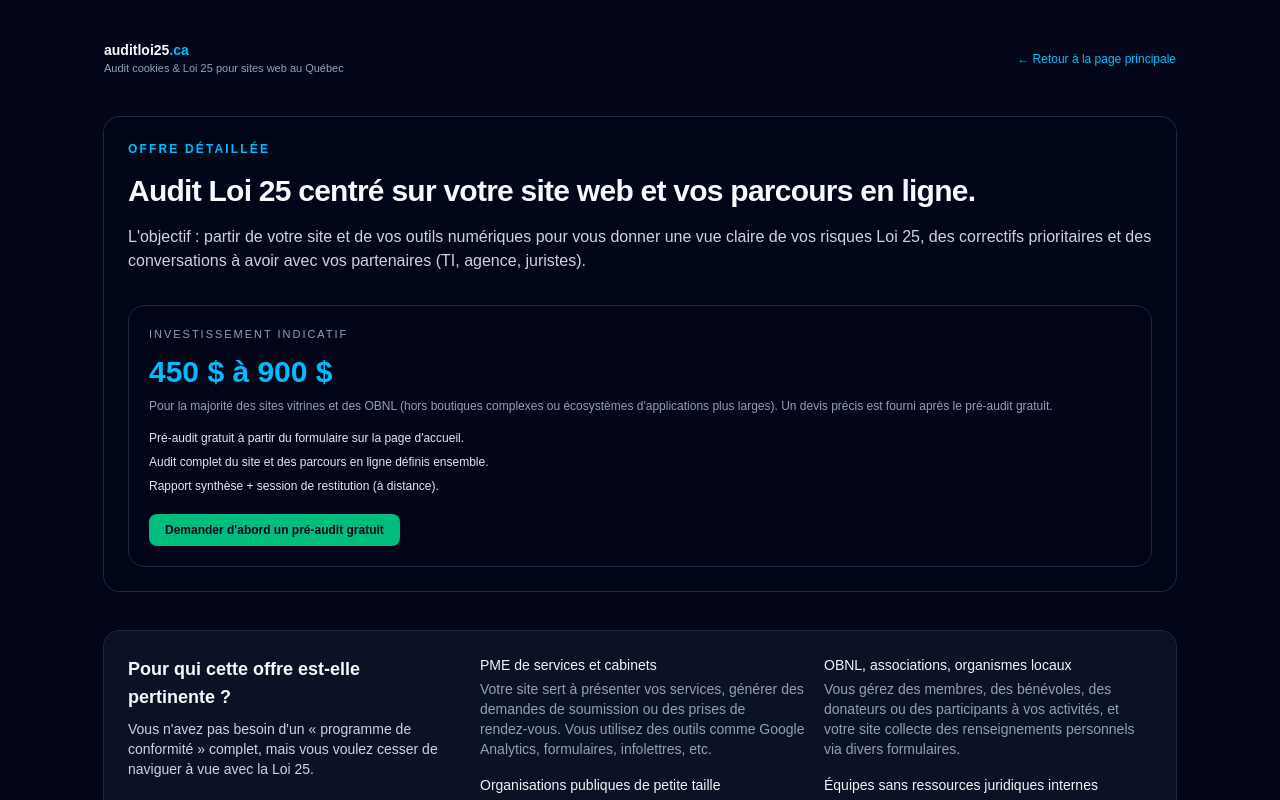
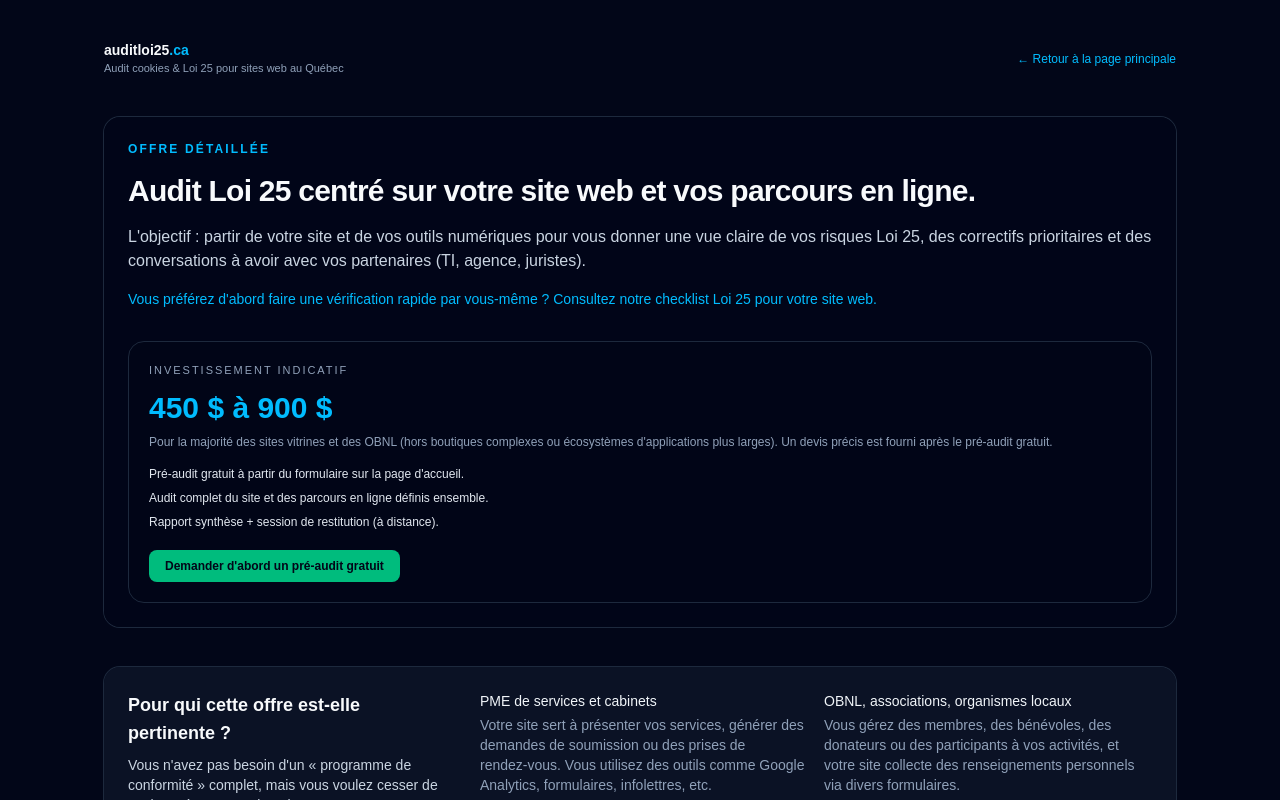
Before and after one commit to votreboosterdigital/auditloi25, a Next.js app: page /offre in a window 1280 px wide. Shown: the top 800 px of the page. Built offline with nearby package versions, Linux system fonts and the light colour scheme.

Commit message:
Add internal link to Loi 25 checklist from offre page

```diff
--- a/app/offre/page.tsx
+++ b/app/offre/page.tsx
@@ -32,11 +32,22 @@ export default function OffrePage() {
               Audit Loi 25 centré sur votre site web et vos parcours en ligne.
             </h1>
             <p className="text-sm text-slate-300 sm:text-base">
-              L&apos;objectif : partir de votre site et de vos outils numériques
-              pour vous donner une vue claire de vos risques Loi 25, des
-              correctifs prioritaires et des conversations à avoir avec vos
-              partenaires (TI, agence, juristes).
-            </p>
+  L&apos;objectif : partir de votre site et de vos outils numériques
+  pour vous donner une vue claire de vos risques Loi 25, des
+  correctifs prioritaires et des conversations à avoir avec vos
+  partenaires (TI, agence, juristes).
+</p>
+<p className="mt-2 text-xs text-sky-400 sm:text-sm">
+  Vous préférez d&apos;abord faire une vérification rapide par vous‑même&nbsp;?
+  Consultez notre{" "}
+  <Link
+    href="/ressources/checklist-loi-25-site-web"
+    className="hover:text-sky-300"
+  >
+    checklist Loi 25 pour votre site web
+  </Link>
+  .
+</p>
           </div>
 
           <div className="rounded-2xl border border-slate-800 bg-slate-950/90 p-5">
```
